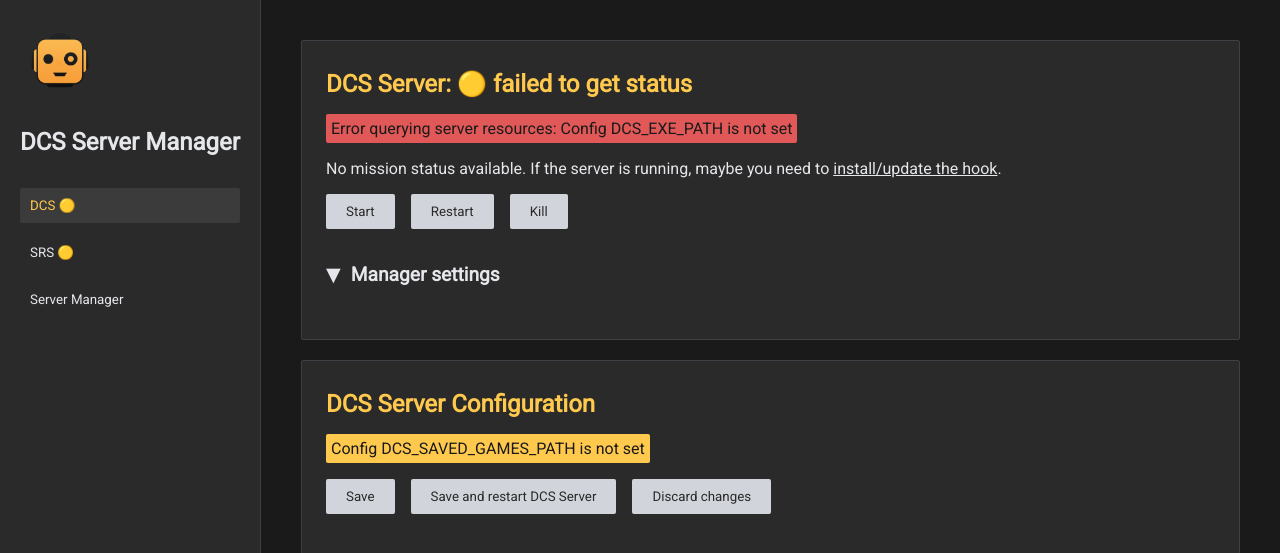
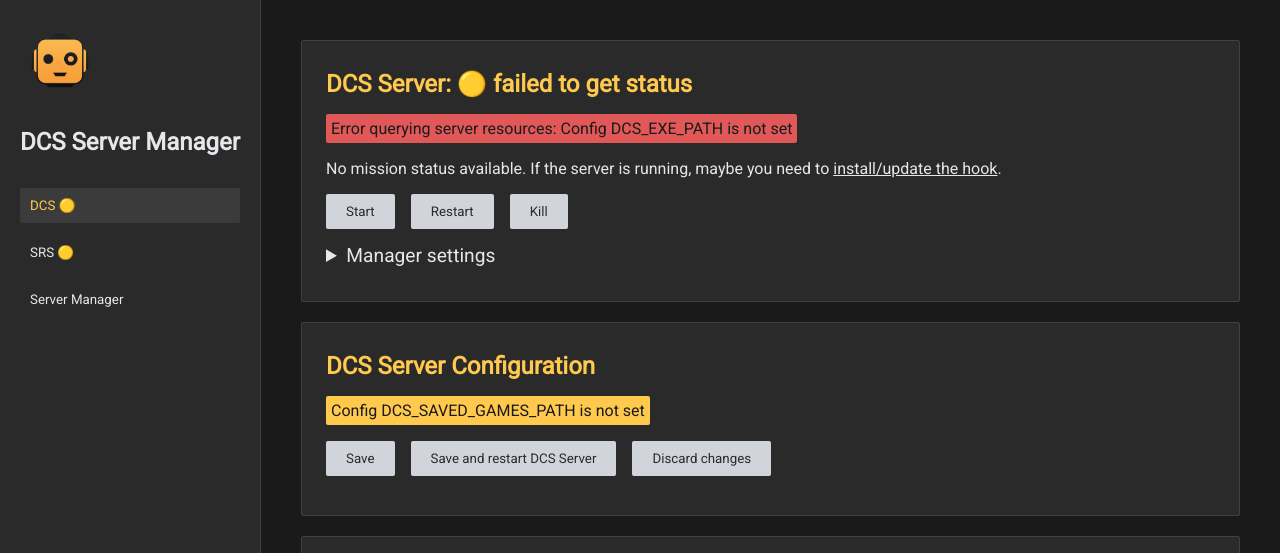
Before and after one commit to fisadev/dcs_server_manager, a Flask app: page / in a window 1280 px wide. Shown: the top 553 px of the page. Run offline with Flask 3, Linux system fonts and the light colour scheme.

Commit message:
Far simpler foldable sections without javascript

```diff
--- a/static/style.css
+++ b/static/style.css
@@ -231,32 +231,13 @@ button {
     overflow: hidden;
 }
 
-.foldable-title {
+.foldable-section summary {
     cursor: pointer;
     font-size: 1.2em;
-    display: flex;
-    align-items: flex-start;
-    gap: 10px;
 }
 
-.foldable-title:hover {
+.foldable-section summary:hover {
     color: #ffc94d;
-}
-
-.foldable-title .icon {
-    transition: transform 0.3s ease;
-}
-
-.foldable-content {
-    display: none; /* Hidden by default */
-}
-
-.foldable-content.open {
-    display: block; /* Shown when open */
-}
-
-.foldable-title.open .icon {
-    transform: rotate(180deg); /* Rotate icon when open */
 }
 
 .spinner {
--- a/templates/home.html
+++ b/templates/home.html
@@ -46,12 +46,8 @@
                     <button class="btn-red" hx-post="/dcs/kill" hx-target="#dcs-status">Kill</button>
                 </div>
 
-                <div class="foldable-section">
-                    <h3 class="foldable-title" onclick="toggleFoldable(this)">
-                        <span class="icon">▼</span>
-                        Manager settings
-                    </h3>
-                    <div class="foldable-content">
+                <details class="foldable-section">
+                    <summary>Manager settings</summary>
                     <div id="dcs-manager-config" hx-get="/dcs/manager_config_form" hx-trigger="load">
                         Loading config...
                     </div>
@@ -78,8 +74,7 @@
                             Uninstall hook
                         </button>
                     </div>
-                    </div>
-                </div>
+                </details>
             </div>
 
             <div class="section-content">
@@ -191,12 +186,10 @@
                     <button class="btn-red" hx-post="/srs/kill" hx-target="#srs-status">Kill</button>
                 </div>
 
-                <div class="foldable-section">
-                    <h3 class="foldable-title" onclick="toggleFoldable(this)">
-                        <span class="icon">▼</span>
+                <details class="foldable-section">
+                    <summary>
                         Manager settings
-                    </h3>
-                    <div class="foldable-content">
+                    </summary>
                     <div id="srs-manager-config" hx-get="/srs/manager_config_form" hx-trigger="load">
                         Loading config...
                     </div>
@@ -208,8 +201,7 @@
                             Discard changes
                         </button>
                     </div>
-                    </div>
-                </div>
+                </details>
             </div>
 
             <div class="section-content">
@@ -280,13 +272,6 @@
         document.addEventListener('DOMContentLoaded', () => {
             showSection('dcs-section');
         });
-
-        function toggleFoldable(titleElement) {
-            const content = titleElement.nextElementSibling;
-
-            content.classList.toggle('open');
-            titleElement.classList.toggle('open');
-        }
     </script>
 </body>
 </html>
```
Lines whose indentation alone changed are shown as unchanged.
